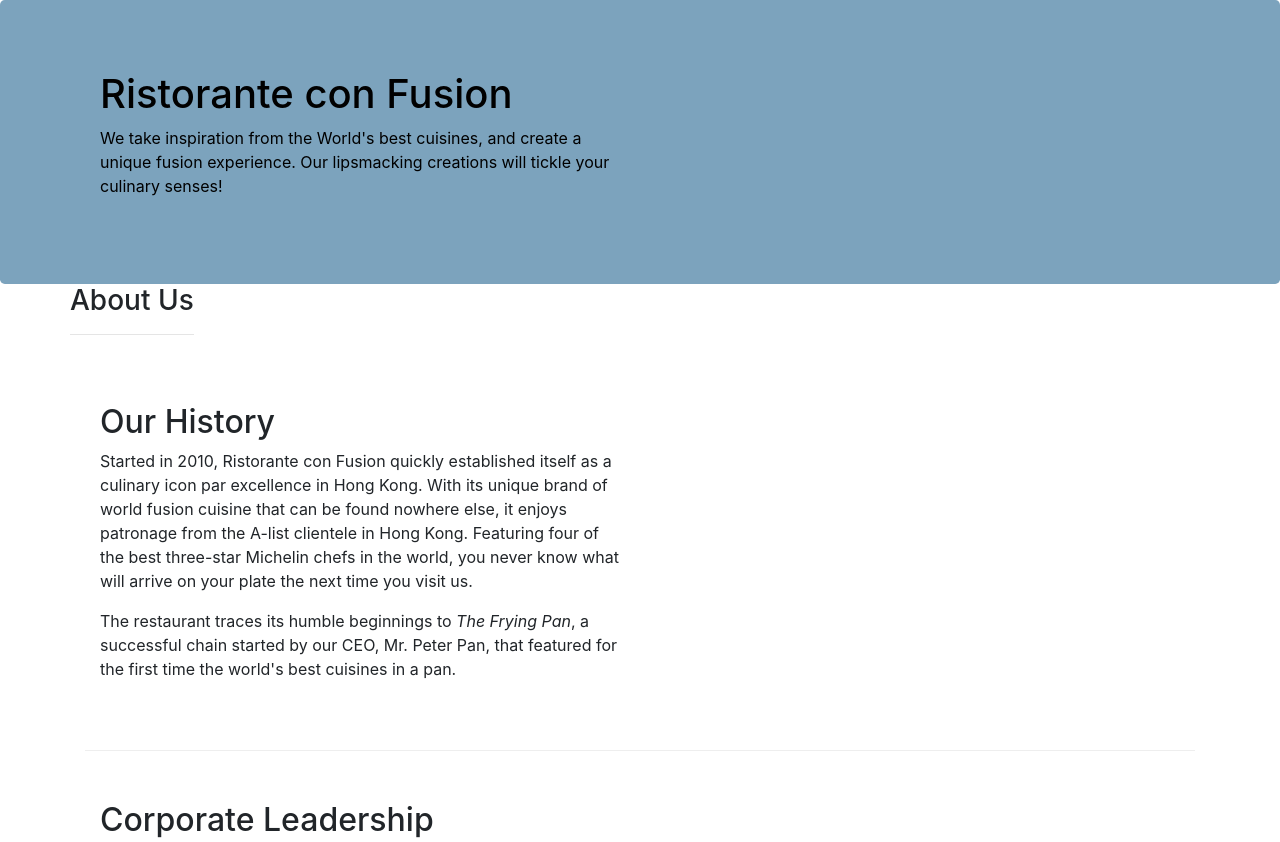
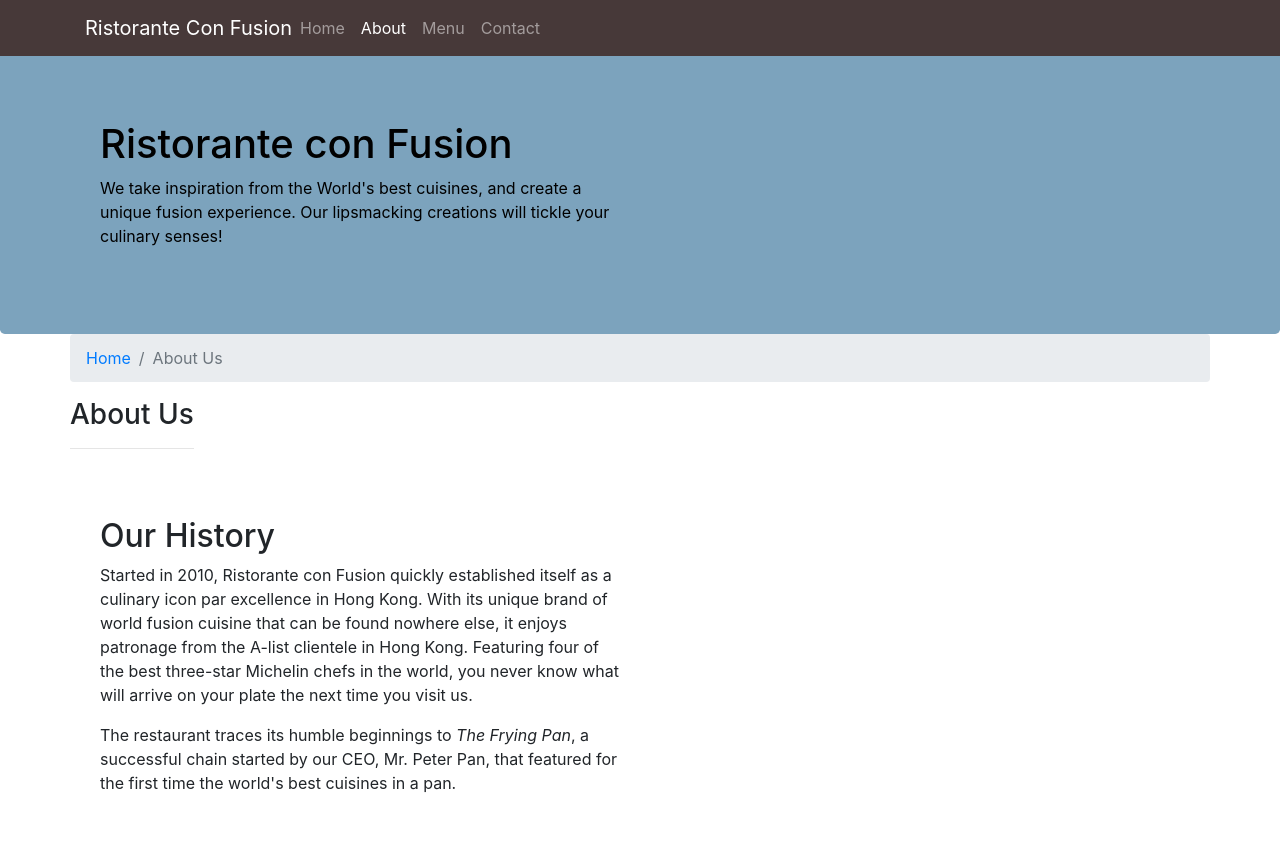
Before and after one commit to GiuntaG/GIT, a website: page Confusion/Bootstrap4/conFusion/aboutus.html in a window 1280 px wide. Shown: the top 842 px of the page. Drawn offline with nearby package versions, Linux system fonts and the light colour scheme.

Commit message:
Agrego de barra de navegacion

```diff
--- a/Confusion/Bootstrap4/conFusion/aboutus.html
+++ b/Confusion/Bootstrap4/conFusion/aboutus.html
@@ -11,11 +11,25 @@
     <link rel="stylesheet" href="node_modules/bootstrap/dist/css/bootstrap.min.css">
     <link rel="stylesheet" href="css/style.css">
     <title>Ristorante Con Fusion: About Us</title>
-
 </head>
 
 <body>
-
+    <nav class="navbar navbar-dark navbar-expand-sm fixed-top">
+        <div class="container">
+            <button class="navbar-toggler" type="button" data-toggle="collapse" data-target="#Navbar">
+                <span class="navbar-toggler-icon"></span>
+            </button>
+            <a class="navbar-brand mr-auto" href="#">Ristorante Con Fusion</a>
+            <div class="collapse navbar-collapse" id="Navbar">
+                <ul class="navbar-nav mr-auto">
+                    <li class="nav-item"><a class="nav-link" href="./index.html">Home</a></li>
+                    <li class="nav-item active"><a class="nav-link" href="#">About</a></li>
+                    <li class="nav-item"><a class="nav-link" href="#">Menu</a></li>
+                    <li class="nav-item"><a class="nav-link" href="#">Contact</a></li>
+                </ul>
+            </div>
+        </div>
+    </nav>
     <header class="jumbotron">
         <div class="container">
             <div class="row row-header">
@@ -31,6 +45,10 @@
 
     <div class="container">
         <div class="row">
+            <ol class="col-12 breadcrumb">
+                <li class="breadcrumb-item"><a href="./index.html">Home</a></li>
+                <li class="breadcrumb-item active">About Us</li>
+            </ol>
             <div>
                <h3>About Us</h3>
                <hr>
@@ -70,7 +88,7 @@
                 <div class="col-4 offset-1 col-sm-2">
                     <h5>Links</h5>
                     <ul class="list-unstyled">
-                        <li><a href="#">Home</a></li>
+                        <li><a href="./index.html">Home</a></li>
                         <li><a href="#">About</a></li>
                         <li><a href="#">Menu</a></li>
                         <li><a href="#">Contact</a></li>
--- a/Confusion/Bootstrap4/conFusion/css/style.css
+++ b/Confusion/Bootstrap4/conFusion/css/style.css
@@ -28,3 +28,12 @@
     margin: 0px;
     color: #473939;
 }
+
+body{
+    padding: 50px 0px 0px 0px;
+    z-index: 0;
+}
+
+.navbar-dark{
+    background: #473939;
+}
```
Also changed, not shown: Confusion/Bootstrap4/conFusion/index.html (+17 -2 lines).
